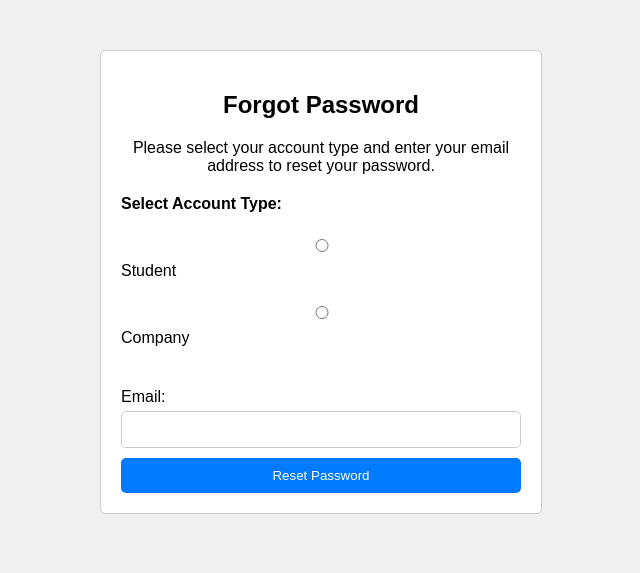
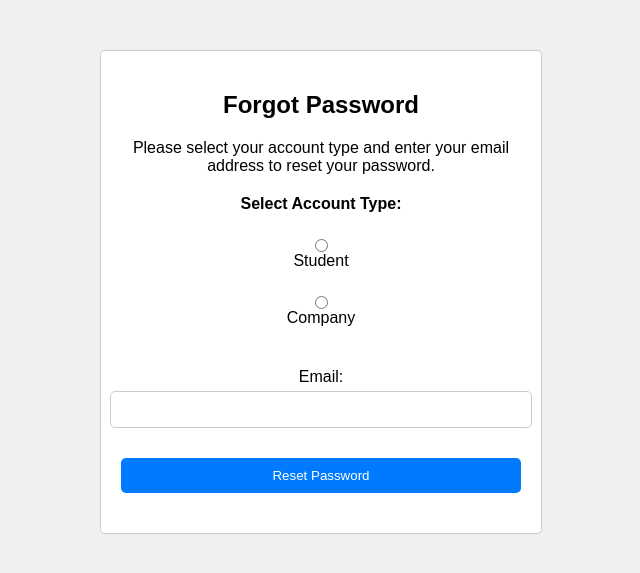
Before and after one commit to nothuman2718/WorkPlace, a Django app: page /password_reset/ in a window 1280 px wide. Shown: the top 573 px of the page, without its empty margins (319-959 px from the left). Run offline with Django 4.2, Linux system fonts and the light colour scheme.

Commit message:
Add ui for forgot password page

```diff
--- a/template/password_reset.html
+++ b/template/password_reset.html
@@ -31,26 +31,34 @@
     form {
       display: flex;
       flex-direction: column;
+      align-items: center;
     }
 
     label {
       margin-bottom: 5px;
     }
 
-    input {
+    input[type="radio"] {
+      margin-right: 5px;
+    }
+
+    input[type="email"] {
       padding: 10px;
       margin-bottom: 10px;
       border: 1px solid #ccc;
       border-radius: 5px;
+      width: 100%;
     }
 
     button {
       padding: 10px;
+      margin: 20px 0;
       border: none;
       border-radius: 5px;
       background-color: #007bff;
       color: #fff;
       cursor: pointer;
+      width: 100%;
     }
 
     button:hover {
```
Also changed, not shown: db.sqlite3, static/images/1img_P1OjfPH.png (added), static/images/1img_ghUxhAm.png (added).
